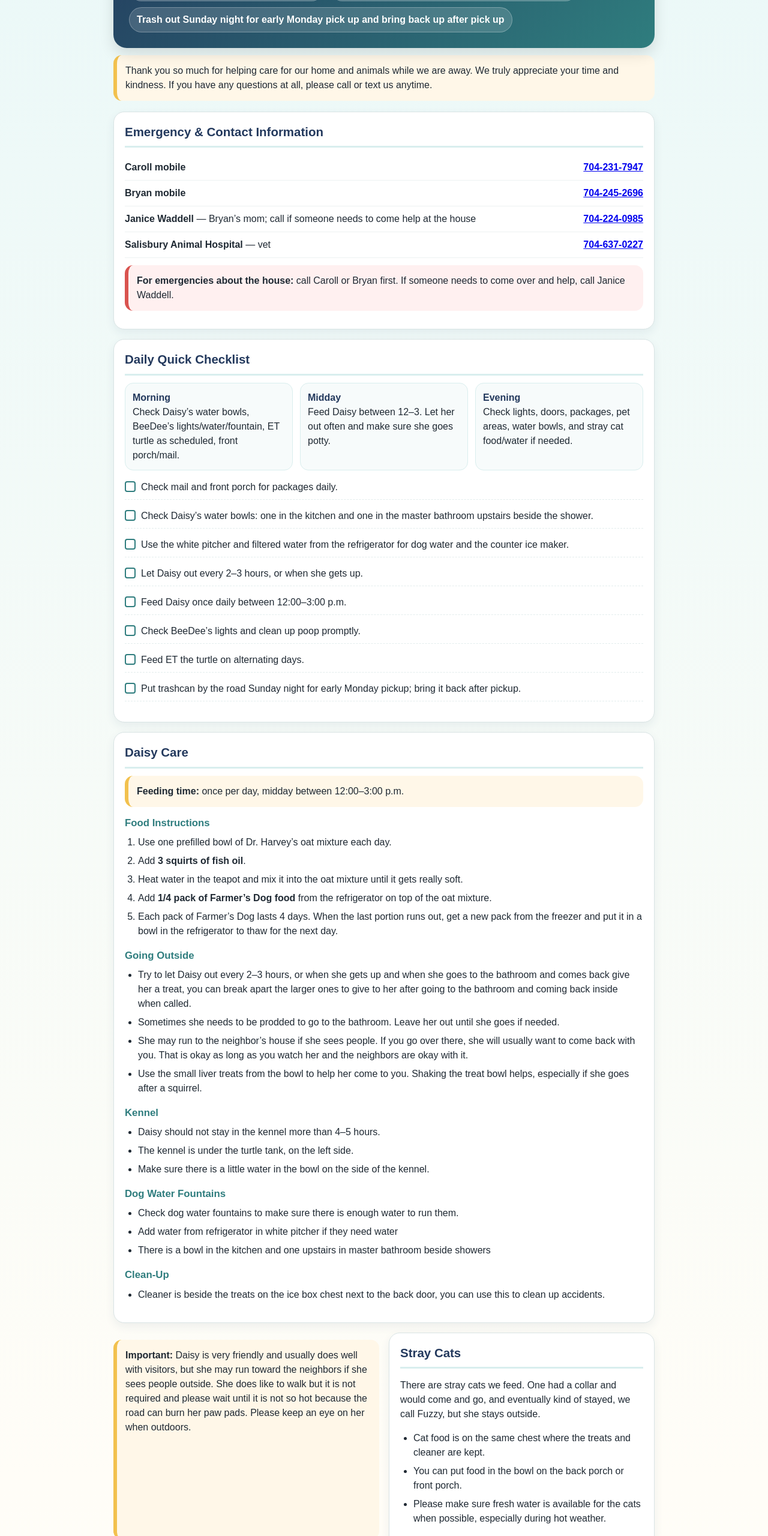
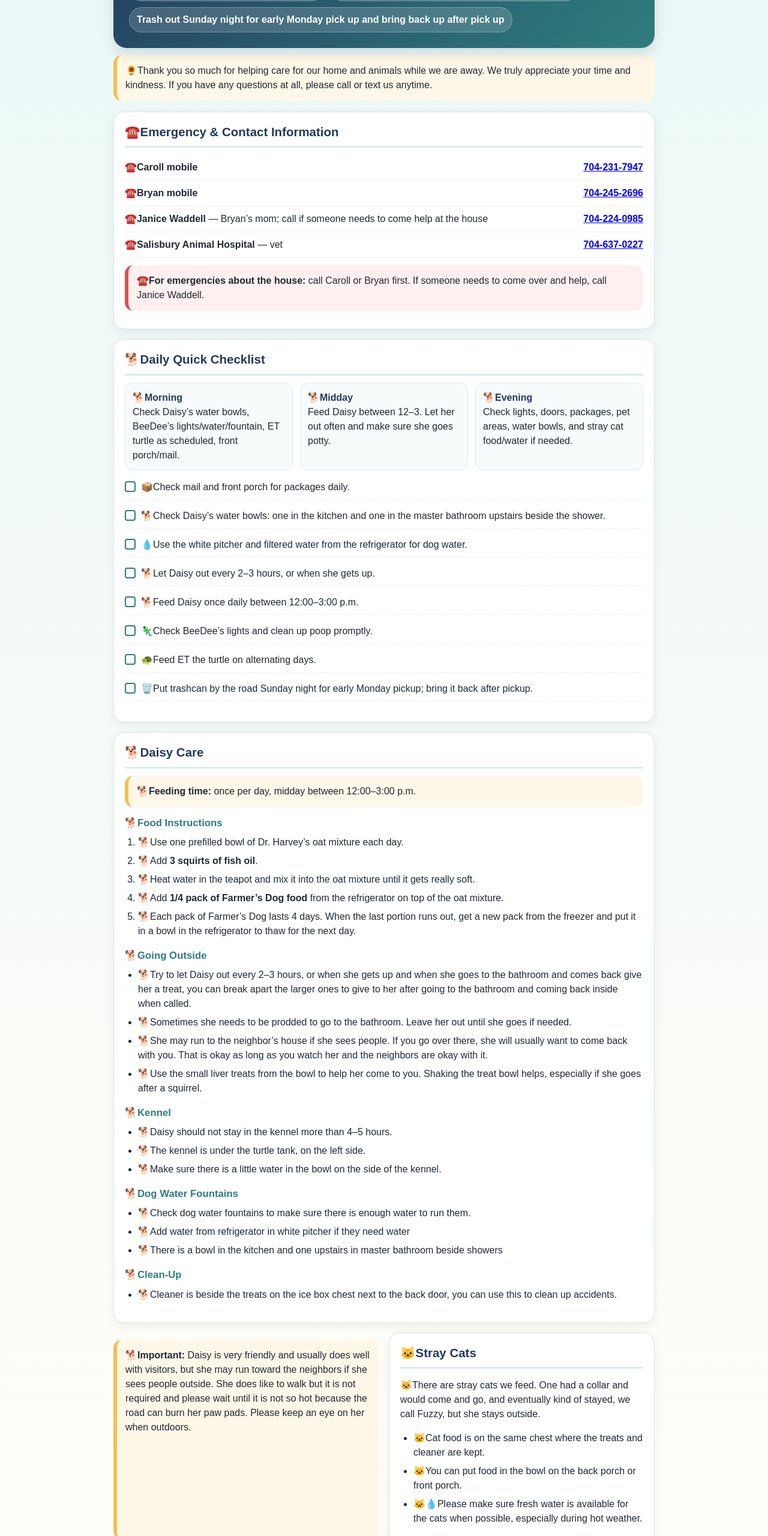
Before and after one commit to carollhodgson-hub/Animal-Care-Guide, a plain HTML site: page index.html in a window 1280 px wide. Shown: the part 240-2800 px from the top of the page at 60% size. Drawn offline with Linux system fonts and the light colour scheme.

Commit message:
Update index.html

```diff
--- a/index.html
+++ b/index.html
@@ -282,7 +282,7 @@
 <div class="page">
 
   <section class="hero">
-    <h1>House & Pet Care Guide</h1>
+    <h1>🏡🐕🐱🦎🐢House & Pet Care Guide</h1>
     <p class="subtitle">While we are at Holden Beach • June 13–20 • We often come home on Friday which will be June 19 and will text you when you are on your way but if we need you on Saturday the 20th, you will not need to feed Daisy, just be there for a few hours in the morning. </p>
     <div class="badge-row">
       <div class="badge">Beach address: 1333 Ocean Blvd. West</div>
@@ -291,101 +291,101 @@
     </div>
   </section>
 <div class="callout">
-Thank you so much for helping care for our home and animals while we are away. We truly appreciate your time and kindness. If you have any questions at all, please call or text us anytime.
+🌻Thank you so much for helping care for our home and animals while we are away. We truly appreciate your time and kindness. If you have any questions at all, please call or text us anytime.
 </div>
 
   <div class="grid">
 
     <section class="card full">
-      <h2>Emergency & Contact Information</h2>
-      <div class="contact"><div><strong>Caroll mobile</strong></div><div class="phone"><a href="tel:7042317947">704-231-7947</a></div></div>
-      <div class="contact"><div><strong>Bryan mobile</strong></div><div class="phone"><a href="tel:7042452696">704-245-2696</a></div></div>
-      <div class="contact"><div><strong>Janice Waddell</strong> — Bryan’s mom; call if someone needs to come help at the house</div><div class="phone"><a href="tel:7042240985">704-224-0985</a></div></div>
-      <div class="contact"><div><strong>Salisbury Animal Hospital</strong> — vet</div><div class="phone"><a href="tel:7046370227">704-637-0227</a></div></div>
+      <h2>☎️Emergency & Contact Information</h2>
+      <div class="contact"><div><strong>☎️Caroll mobile</strong></div><div class="phone"><a href="tel:7042317947">704-231-7947</a></div></div>
+      <div class="contact"><div><strong>☎️Bryan mobile</strong></div><div class="phone"><a href="tel:7042452696">704-245-2696</a></div></div>
+      <div class="contact"><div><strong>☎️Janice Waddell</strong> — Bryan’s mom; call if someone needs to come help at the house</div><div class="phone"><a href="tel:7042240985">704-224-0985</a></div></div>
+      <div class="contact"><div><strong>☎️Salisbury Animal Hospital</strong> — vet</div><div class="phone"><a href="tel:7046370227">704-637-0227</a></div></div>
 
       <div class="callout urgent">
-        <strong>For emergencies about the house:</strong> call Caroll or Bryan first. If someone needs to come over and help, call Janice Waddell.
+        <strong>☎️For emergencies about the house:</strong> call Caroll or Bryan first. If someone needs to come over and help, call Janice Waddell.
       </div>
     </section>
 
     <section class="card full">
-      <h2>Daily Quick Checklist</h2>
+      <h2>🐕Daily Quick Checklist</h2>
       <div class="daily">
-        <div class="mini"><strong>Morning</strong><br>Check Daisy’s water bowls, BeeDee’s lights/water/fountain, ET turtle as scheduled, front porch/mail.</div>
-        <div class="mini"><strong>Midday</strong><br>Feed Daisy between 12–3. Let her out often and make sure she goes potty.</div>
-        <div class="mini"><strong>Evening</strong><br>Check lights, doors, packages, pet areas, water bowls, and stray cat food/water if needed.</div>
+        <div class="mini"><strong>🐕Morning</strong><br>Check Daisy’s water bowls, BeeDee’s lights/water/fountain, ET turtle as scheduled, front porch/mail.</div>
+        <div class="mini"><strong>🐕Midday</strong><br>Feed Daisy between 12–3. Let her out often and make sure she goes potty.</div>
+        <div class="mini"><strong>🐕Evening</strong><br>Check lights, doors, packages, pet areas, water bowls, and stray cat food/water if needed.</div>
       </div>
 
       <ul class="checklist">
-        <li><span class="box"></span><span>Check mail and front porch for packages daily.</span></li>
-        <li><span class="box"></span><span>Check Daisy’s water bowls: one in the kitchen and one in the master bathroom upstairs beside the shower.</span></li>
-        <li><span class="box"></span><span>Use the white pitcher and filtered water from the refrigerator for dog water and the counter ice maker.</span></li>
-        <li><span class="box"></span><span>Let Daisy out every 2–3 hours, or when she gets up.</span></li>
-        <li><span class="box"></span><span>Feed Daisy once daily between 12:00–3:00 p.m.</span></li>
-        <li><span class="box"></span><span>Check BeeDee’s lights and clean up poop promptly.</span></li>
-        <li><span class="box"></span><span>Feed ET the turtle on alternating days.</span></li>
-        <li><span class="box"></span><span>Put trashcan by the road Sunday night for early Monday pickup; bring it back after pickup.</span></li>
+        <li><span class="box"></span><span>📦Check mail and front porch for packages daily.</span></li>
+        <li><span class="box"></span><span>🐕Check Daisy’s water bowls: one in the kitchen and one in the master bathroom upstairs beside the shower.</span></li>
+        <li><span class="box"></span><span>💧Use the white pitcher and filtered water from the refrigerator for dog water.</span></li>
+        <li><span class="box"></span><span>🐕Let Daisy out every 2–3 hours, or when she gets up.</span></li>
+        <li><span class="box"></span><span>🐕Feed Daisy once daily between 12:00–3:00 p.m.</span></li>
+        <li><span class="box"></span><span>🦎Check BeeDee’s lights and clean up poop promptly.</span></li>
+        <li><span class="box"></span><span>🐢Feed ET the turtle on alternating days.</span></li>
+        <li><span class="box"></span><span>🗑️Put trashcan by the road Sunday night for early Monday pickup; bring it back after pickup.</span></li>
       </ul>
     </section>
 
     <section class="card full">
-      <h2>Daisy Care</h2>
+      <h2>🐕Daisy Care</h2>
       <div class="callout">
-        <strong>Feeding time:</strong> once per day, midday between 12:00–3:00 p.m.
+        <strong>🐕Feeding time:</strong> once per day, midday between 12:00–3:00 p.m.
       </div>
 
-      <h3>Food Instructions</h3>
+      <h3>🐕Food Instructions</h3>
       <ol>
-        <li>Use one prefilled bowl of Dr. Harvey’s oat mixture each day.</li>
-        <li>Add <strong>3 squirts of fish oil</strong>.</li>
-        <li>Heat water in the teapot and mix it into the oat mixture until it gets really soft.</li>
-        <li>Add <strong>1/4 pack of Farmer’s Dog food</strong> from the refrigerator on top of the oat mixture.</li>
-        <li>Each pack of Farmer’s Dog lasts 4 days. When the last portion runs out, get a new pack from the freezer and put it in a bowl in the refrigerator to thaw for the next day.</li>
+        <li>🐕Use one prefilled bowl of Dr. Harvey’s oat mixture each day.</li>
+        <li>🐕Add <strong>3 squirts of fish oil</strong>.</li>
+        <li>🐕Heat water in the teapot and mix it into the oat mixture until it gets really soft.</li>
+        <li>🐕Add <strong>1/4 pack of Farmer’s Dog food</strong> from the refrigerator on top of the oat mixture.</li>
+        <li>🐕Each pack of Farmer’s Dog lasts 4 days. When the last portion runs out, get a new pack from the freezer and put it in a bowl in the refrigerator to thaw for the next day.</li>
       </ol>
 
-      <h3>Going Outside</h3>
+      <h3>🐕Going Outside</h3>
       <ul>
-        <li>Try to let Daisy out every 2–3 hours, or when she gets up and when she goes to the bathroom and comes back give her a treat, you can break apart the larger ones to give to her after going to the bathroom and coming back inside when called. </li>
-        <li>Sometimes she needs to be prodded to go to the bathroom. Leave her out until she goes if needed.</li>
-        <li>She may run to the neighbor’s house if she sees people. If you go over there, she will usually want to come back with you. That is okay as long as you watch her and the neighbors are okay with it.</li>
-        <li>Use the small liver treats from the bowl to help her come to you. Shaking the treat bowl helps, especially if she goes after a squirrel.</li>
+        <li>🐕Try to let Daisy out every 2–3 hours, or when she gets up and when she goes to the bathroom and comes back give her a treat, you can break apart the larger ones to give to her after going to the bathroom and coming back inside when called. </li>
+        <li>🐕Sometimes she needs to be prodded to go to the bathroom. Leave her out until she goes if needed.</li>
+        <li>🐕She may run to the neighbor’s house if she sees people. If you go over there, she will usually want to come back with you. That is okay as long as you watch her and the neighbors are okay with it.</li>
+        <li>🐕Use the small liver treats from the bowl to help her come to you. Shaking the treat bowl helps, especially if she goes after a squirrel.</li>
       </ul>
 
-      <h3>Kennel</h3>
+      <h3>🐕Kennel</h3>
       <ul>
-        <li>Daisy should not stay in the kennel more than 4–5 hours.</li>
-        <li>The kennel is under the turtle tank, on the left side.</li>
-        <li>Make sure there is a little water in the bowl on the side of the kennel.</li>
+        <li>🐕Daisy should not stay in the kennel more than 4–5 hours.</li>
+        <li>🐕The kennel is under the turtle tank, on the left side.</li>
+        <li>🐕Make sure there is a little water in the bowl on the side of the kennel.</li>
       </ul>
 
- <h3>Dog Water Fountains</h3>
+ <h3>🐕Dog Water Fountains</h3>
       <ul>
-        <li>Check dog water fountains to make sure there is enough water to run them.</li>
-        <li>Add water from refrigerator in white pitcher if they need water</li>
-        <li>There is a bowl in the kitchen and one upstairs in master bathroom beside showers</li>
+        <li>🐕Check dog water fountains to make sure there is enough water to run them.</li>
+        <li>🐕Add water from refrigerator in white pitcher if they need water</li>
+        <li>🐕There is a bowl in the kitchen and one upstairs in master bathroom beside showers</li>
       </ul>
 
-      <h3>Clean-Up</h3>
+      <h3>🐕Clean-Up</h3>
       <ul>
-        <li>Cleaner is beside the treats on the ice box chest next to the back door, you can use this to clean up accidents.</li>
+        <li>🐕Cleaner is beside the treats on the ice box chest next to the back door, you can use this to clean up accidents.</li>
       </ul>
     </section>
 <div class="callout">
-<strong>Important:</strong> Daisy is very friendly and usually does well with visitors, but she may run toward the neighbors if she sees people outside. She does like to walk but it is not required and please wait until it is not so hot because the road can burn her paw pads.  Please keep an eye on her when outdoors.
+<strong>🐕Important:</strong> Daisy is very friendly and usually does well with visitors, but she may run toward the neighbors if she sees people outside. She does like to walk but it is not required and please wait until it is not so hot because the road can burn her paw pads.  Please keep an eye on her when outdoors.
 </div>
 
     <section class="card">
-      <h2>Stray Cats</h2>
-      <p>There are stray cats we feed. One had a collar and would come and go, and eventually kind of stayed, we call Fuzzy, but she stays outside.</p>
+      <h2>🐱Stray Cats</h2>
+      <p>🐱There are stray cats we feed. One had a collar and would come and go, and eventually kind of stayed, we call Fuzzy, but she stays outside.</p>
       <ul>
-        <li>Cat food is on the same chest where the treats and cleaner are kept.</li>
-        <li>You can put food in the bowl on the back porch or front porch.</li>
-        <li>Please make sure fresh water is available for the cats when possible, especially during hot weather.</li>
+        <li>🐱Cat food is on the same chest where the treats and cleaner are kept.</li>
+        <li>🐱You can put food in the bowl on the back porch or front porch.</li>
+        <li>🐱💧Please make sure fresh water is available for the cats when possible, especially during hot weather.</li>
       </ul>
     </section>
 
     <section class="card">
-      <h2>Counter Ice Maker</h2>
+      <h2>💧Counter Ice Maker</h2>
       <p>The counter ice maker may need water added.</p>
       <ul>
         <li>It will say it needs water and will make a loud noise.</li>
@@ -395,59 +395,59 @@ Thank you so much for helping care for our home and animals while we are away. W
     </section>
 
     <section class="card">
-      <h2>ET the Turtle</h2>
-      <p>Feed ET on alternating days.</p>
+      <h2>🐢ET the Turtle</h2>
+      <p>🐢Feed ET on alternating days.</p>
       <ul>
-        <li>Give one green frozen block of food.</li>
-        <li>Add 1–2 frozen fish.</li>
-        <li>Food is in the top freezer.</li>
+        <li>🐢Give one green frozen block of food.</li>
+        <li>🐢Add 1–2 frozen fish.</li>
+        <li>🐢Food is in the top freezer.</li>
       </ul>
     </section>
 
     <section class="card full">
-      <h2>BeeDee the Bearded Dragon</h2>
+      <h2>🦎BeeDee the Bearded Dragon</h2>
 
-      <h3>Food</h3>
+      <h3>🦎Food</h3>
       <ul>
-        <li>Give collard and other green mix from the big container with the yellow lid.</li>
-        <li>Add a few chopped carrot pieces and squash pieces.</li>
+        <li>🦎Give collard and other green mix from the big container with the yellow lid.</li>
+        <li>🦎Add a few chopped carrot pieces and squash pieces.</li>
       </ul>
 
-      <h3>Poop / Cleaning</h3>
+      <h3>🦎Poop / Cleaning</h3>
       <div class="callout urgent">
-        <strong>Important:</strong> BeeDee’s poop needs to be cleaned promptly because she has had bacterial gut infections from feces particles getting transferred into water and food.
+        <strong>🦎Important:</strong> BeeDee’s poop needs to be cleaned promptly because she has had bacterial gut infections from feces particles getting transferred into water and food.
       </div>
       <ul>
-        <li>She will probably poop every day or every other day.</li>
-        <li>Clean up poop and anywhere it is smeared.</li>
-        <li>If poop is on BeeDee, wipe her with a warm paper towel.</li>
-        <li>If she needs a bath, call Caroll or Avery first for help/instructions.</li>
+        <li>🦎She will probably poop every day or every other day.</li>
+        <li>🦎Clean up poop and anywhere it is smeared.</li>
+        <li>🦎If poop is on BeeDee, wipe her with a warm paper towel.</li>
+        <li>🦎If she needs a bath, call Caroll or Avery first for help/instructions.</li>
       </ul>
 
-      <h3>Water / Fountain</h3>
+      <h3>🦎Water / Fountain</h3>
       <ul>
-        <li>Water should be okay in the fountain, but check to make sure there is still water and it has not leaked.</li>
+        <li>🦎Water should be okay in the fountain, but check to make sure there is still water and it has not leaked.</li>
       </ul>
 
-      <h3>Lights</h3>
+      <h3>🦎Lights</h3>
       <ul>
-        <li>During the day, two lights should be on.</li>
-        <li>At night, one infrared heat light should be on.</li>
-        <li>Day lights: turn on at 7:00 a.m. and off at 7:00 p.m.</li>
-        <li>Night light: turns on at 7:00 p.m. and off at 7:00 a.m.</li>
-        <li>If the lights need to be reset, push the circular button on the side of the Amazon smart plug.</li>
+        <li>🦎During the day, two lights should be on.</li>
+        <li>🦎At night, one infrared heat light should be on.</li>
+        <li>🦎Day lights: turn on at 7:00 a.m. and off at 7:00 p.m.</li>
+        <li>🦎Night light: turns on at 7:00 p.m. and off at 7:00 a.m.</li>
+        <li>🦎If the lights need to be reset, push the circular button on the side of the Amazon smart plug.</li>
       </ul>
 
       <div class="smart-plug">
         <div class="plug-art" aria-label="Simple drawing of Amazon smart plug reset button"></div>
         <div>
-          <strong>Smart plug reset reminder:</strong><br>
+          <strong>🦎Smart plug reset reminder:</strong><br>
           Look for the circular button on the side of the Amazon smart plug. Press it to reset the lights if the schedule is not working.
         </div>
       </div>
     </section>
 <div class="callout urgent">
-<strong>Very Important:</strong> BeeDee has previously developed bacterial infections from fecal contamination. Please clean any stool immediately and make sure food and water remain clean.
+<strong>🦎Very Important:</strong> BeeDee has previously developed bacterial infections from fecal contamination. Please clean any stool immediately and make sure food and water remain clean.
 </div>
 
     <section class="card">
@@ -456,30 +456,30 @@ Thank you so much for helping care for our home and animals while we are away. W
     </section>
 
     <section class="card">
-      <h2>Front Pond / Waterfall Filter</h2>
-      <p>If the fountain filter on the front pond under the waterfall gets really loud, add water.  This generally means it needs more water and should be covered with water.</p>
+      <h2>💧Front Pond / Waterfall Filter</h2>
+      <p>💧If the fountain filter on the front pond under the waterfall gets really loud, add water.  This generally means it needs more water and should be covered with water.</p>
       <ol>
-        <li>Turn on the water from the back of the house under the kitchen window.</li>
-        <li>Fill the pond until the filter is totally submerged.</li>
+        <li>💧Turn on the water from the back of the house under the kitchen window.</li>
+        <li>💧Fill the pond until the filter is totally submerged.</li>
       </ol>
     </section>
 
     <section class="card full">
       <h2>House Reminders</h2>
       <ul class="checklist">
-        <li><span class="box"></span><span>Mail checked.</span></li>
-        <li><span class="box"></span><span>Front porch/packages checked.</span></li>
+        <li><span class="box"></span><span>📦Mail checked.</span></li>
+        <li><span class="box"></span><span>📦Front porch/packages checked.</span></li>
         <li><span class="box"></span><span>Doors checked.</span></li>
-        <li><span class="box"></span><span>Pet water checked.</span></li>
-        <li><span class="box"></span><span>BeeDee’s lights checked.</span></li>
-        <li><span class="box"></span><span>Trash out Sunday night and brought back after Monday pickup.</span></li>
+        <li><span class="box"></span><span>🐕🐱🦎Pet water checked.</span></li>
+        <li><span class="box"></span><span>🦎BeeDee’s lights checked.</span></li>
+        <li><span class="box"></span><span>🗑️Trash out Sunday night and brought back after Monday pickup.</span></li>
       </ul>
     </section>
 
   </div>
 
   <div class="footer">
-    House & Pet Care Guide • June 13–20 • Phone-friendly and printable
+   🐕🐱🦎🐢House & Pet Care Guide • June 13–20 • Phone-friendly and printable
   </div>
 
 </div>
```
